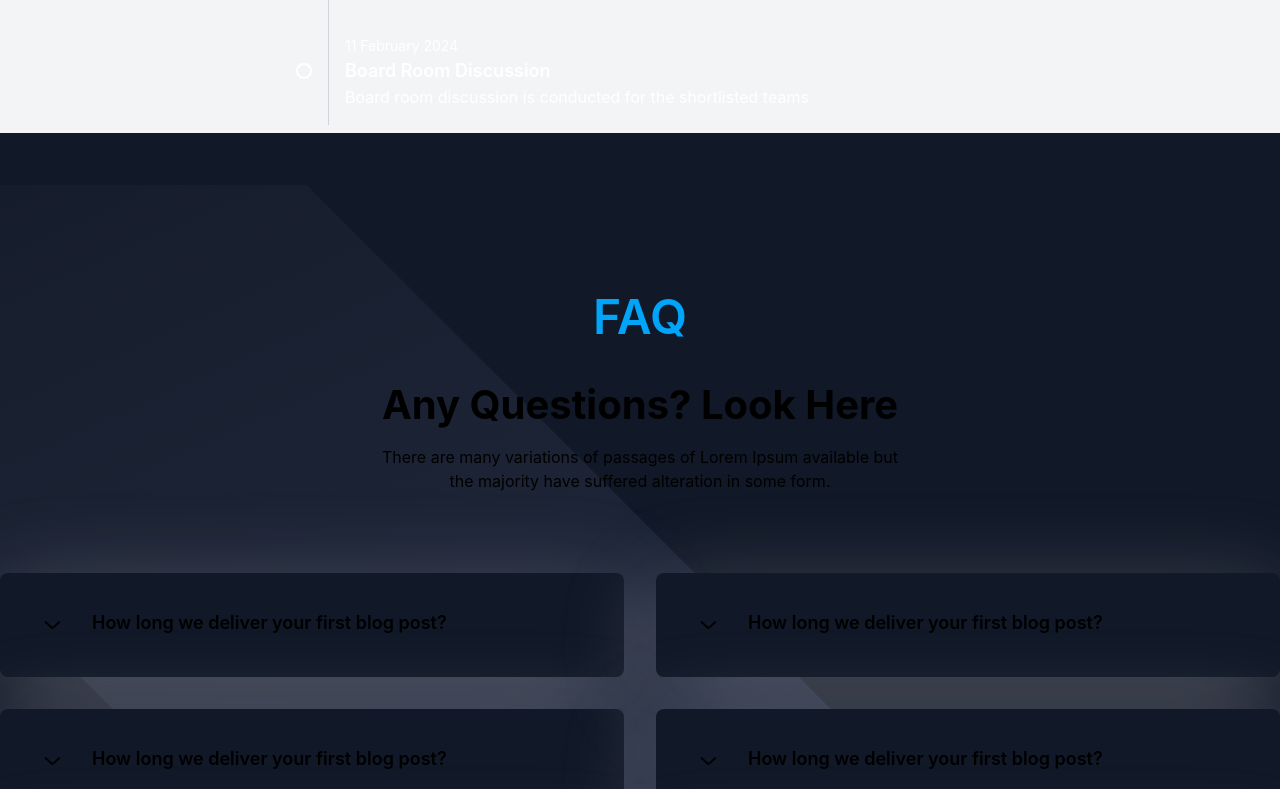
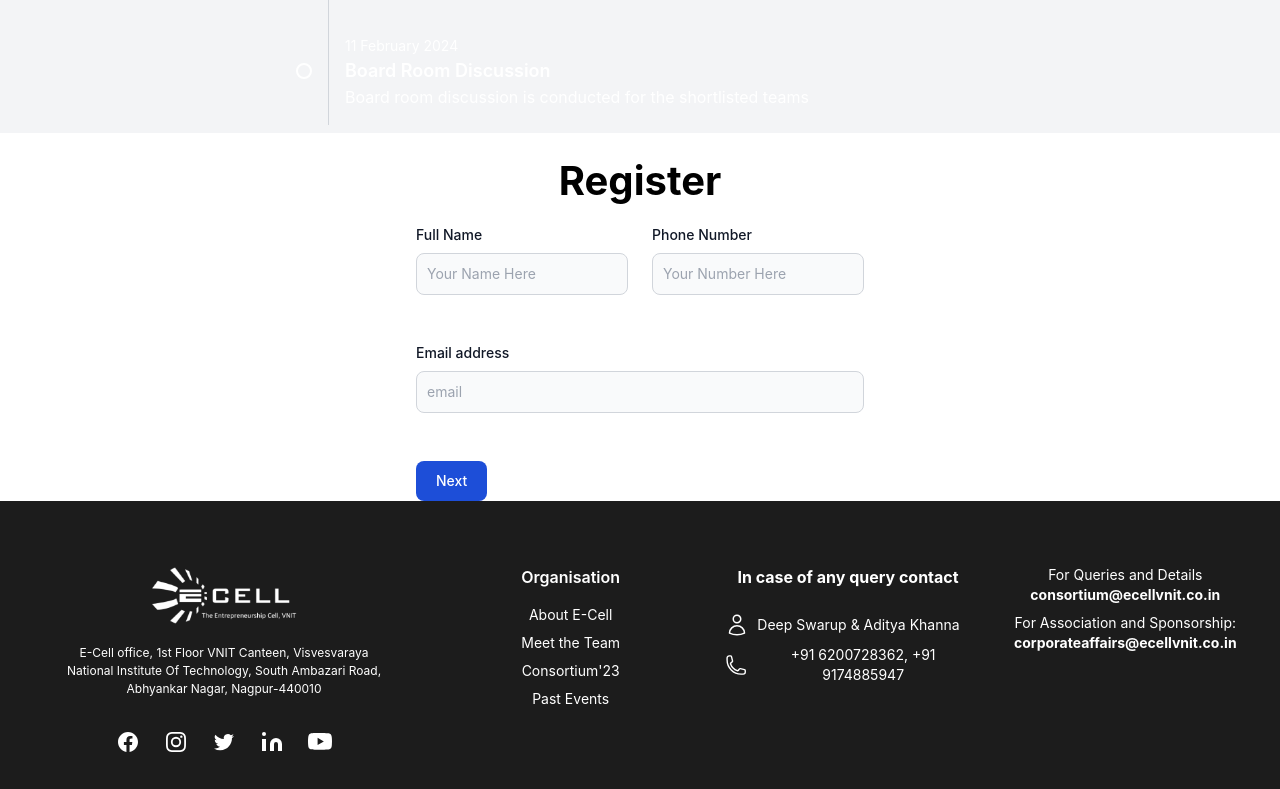
Before and after one commit to venom76568/ceo25-public, a React (Create React App) app: page / in a window 1280 px wide. Shown: the part 1980-2769 px from the top of the page. Built offline with nearby package versions, Linux system fonts and the light colour scheme.

Commit message:
remove accordian

```diff
--- a/src/App.js
+++ b/src/App.js
@@ -15,7 +15,7 @@ function App() {
       <Hero />
       <About />
       <Timeline />
-      <Accordion />
+      {/* <Accordion /> */}
       <SignUpForm />
 
       <Footer />
```
